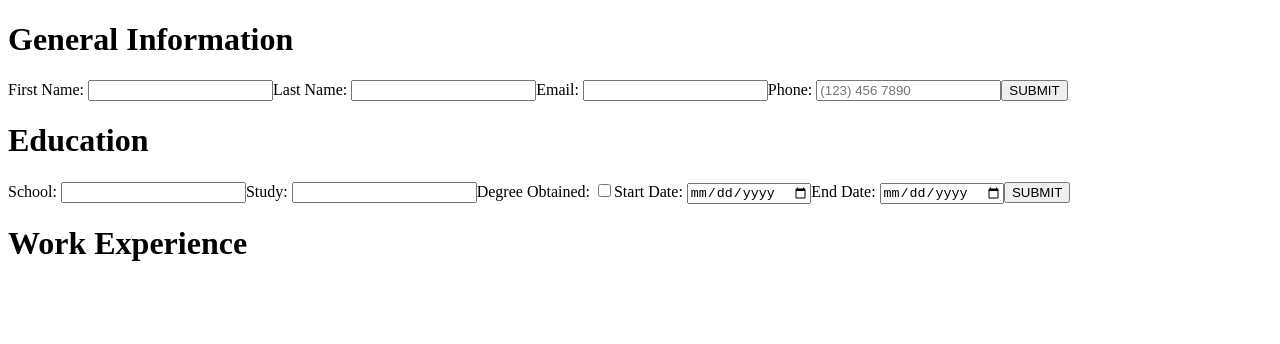
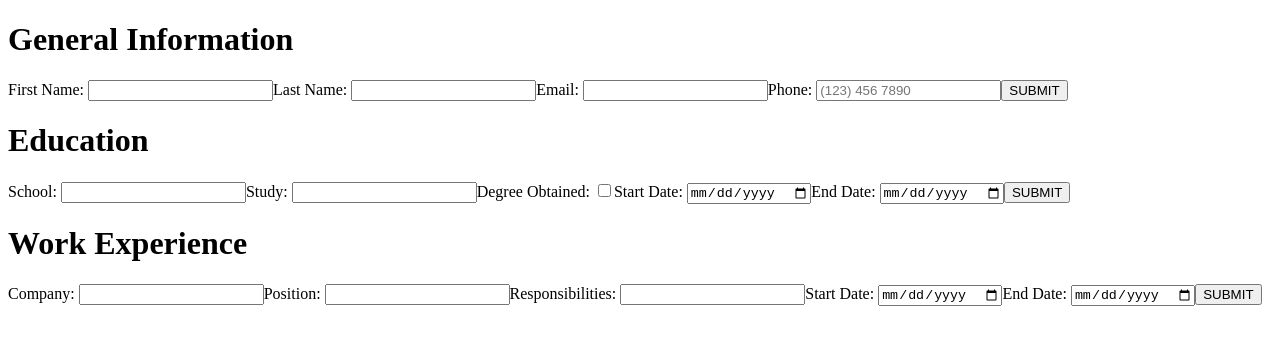
Before and after one commit to BenjaminJMcD/react-cv, a React (Vite) app: page / in a window 1280 px wide. Shown: the top 344 px of the page. Built offline with nearby package versions, Linux system fonts and the light colour scheme.

Commit message:
build: experience component

```diff
--- a/src/components/Experience.jsx
+++ b/src/components/Experience.jsx
@@ -3,6 +3,58 @@ import { useState } from "react";
 
 function Experience() {
 
+    const [formData, setFormData]=useState({
+        company: "",
+        position: "",
+        responsibilities: "",
+        startDate: "mm/dd/yyyy",
+        endDate: "mm/dd/yyyy"
+    })
+
+    const handleSubmit = (event) => {
+        event.preventDefault();
+        console.log("Form Submitted", formData);
+    }
+
+    const handleChange = (event) => {
+        setFormData({...formData, [event.target.name]: event.target.value})
+    }
+
+    return (
+        <form onSubmit={handleSubmit}>
+            <label htmlFor="company">Company: </label>
+            <input type="text"
+                className="company"
+                name = "company"
+                value = {formData.company}
+                onChange={handleChange} />
+            <label htmlFor="position">Position: </label>
+            <input type="text"
+                className="position"
+                name="position"
+                value = {formData.position}
+                onChange={handleChange} />
+            <label htmlFor="responsibilities">Responsibilities: </label>
+            <input type="text"
+                className="responsibilities"
+                name="responsibilities"
+                value={formData.responsibilities}
+                onChange = {handleChange} />
+            <label htmlFor="startDate">Start Date: </label>
+            <input type="date"
+                className="startDate"
+                name="startDate"
+                onChange={handleChange}/>
+            <label htmlFor="endDate">End Date: </label>
+            <input type="date"
+                className="endDate"
+                name="endDate"
+                onChange={handleChange} />
+            <button className="submitButton" type="submit">SUBMIT</button>
+        </form>
+    )
+
+
 }
 
 export default Experience
--- a/src/components/Form.jsx
+++ b/src/components/Form.jsx
@@ -12,7 +12,7 @@ function Form() {
         <h1 className="education">Education</h1>
         <Education />
         <h1 className="experience">Work Experience</h1>
-        {/* <Experience /> */}
+        <Experience />
     </div>
     )
 }
```
